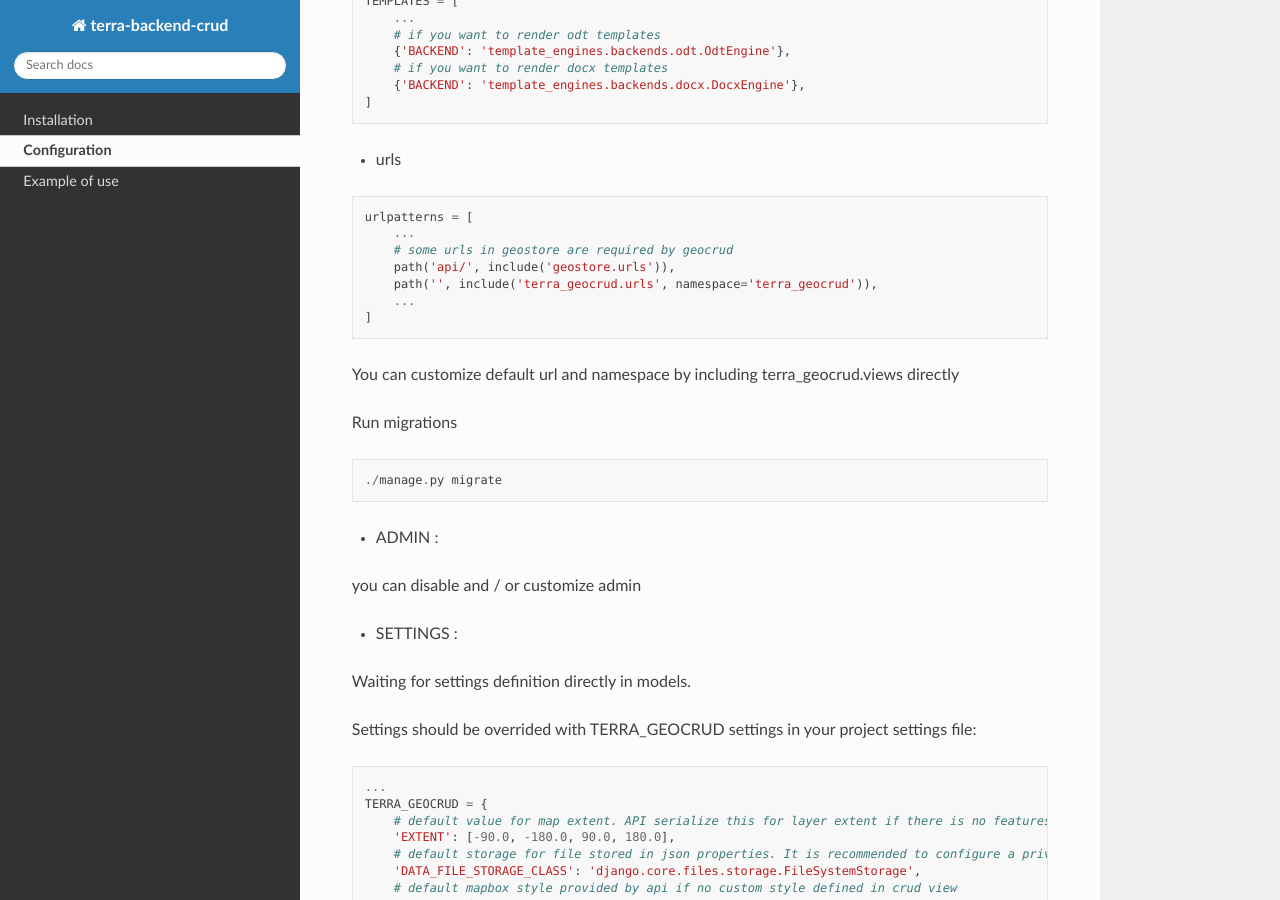
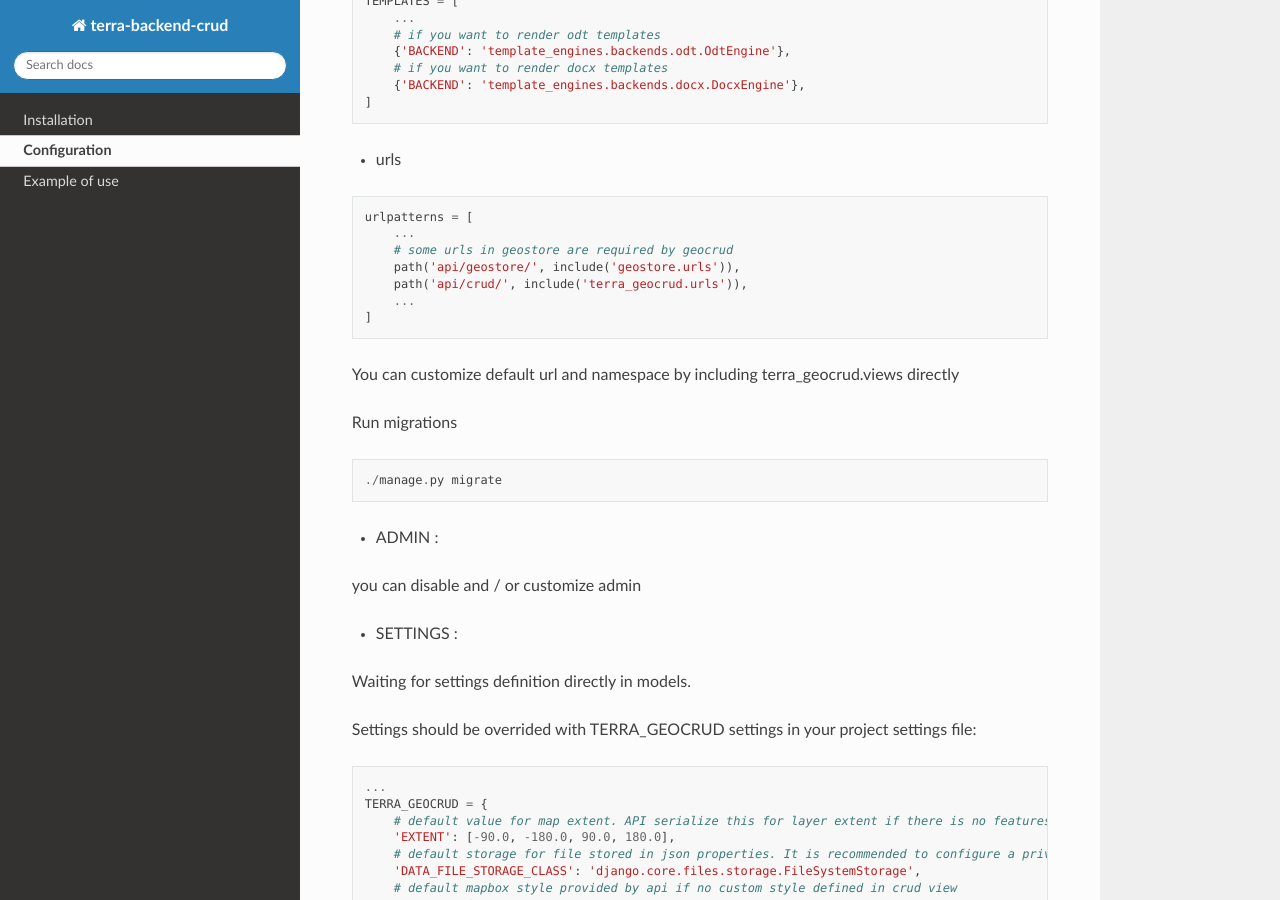
Before and after one commit to Terralego/django-terra-geocrud, a Sphinx documentation site: the page built from doc/configuration.rst, in a window 1280 px wide and 900 px high, scrolled down 511 px. Built offline with Sphinx 7.4.7 and the Read the Docs theme 2.0.0, drawn with Linux system fonts in a browser that asks for light colours.

Commit message:
prefix geostore

```diff
--- a/doc/configuration.rst
+++ b/doc/configuration.rst
@@ -37,8 +37,8 @@ In your project :
     urlpatterns = [
         ...
         # some urls in geostore are required by geocrud
-        path('api/', include('geostore.urls')),
-        path('', include('terra_geocrud.urls', namespace='terra_geocrud')),
+        path('api/geostore/', include('geostore.urls')),
+        path('api/crud/', include('terra_geocrud.urls')),
         ...
     ]
 
```
Also changed, not shown: 1 other file.
